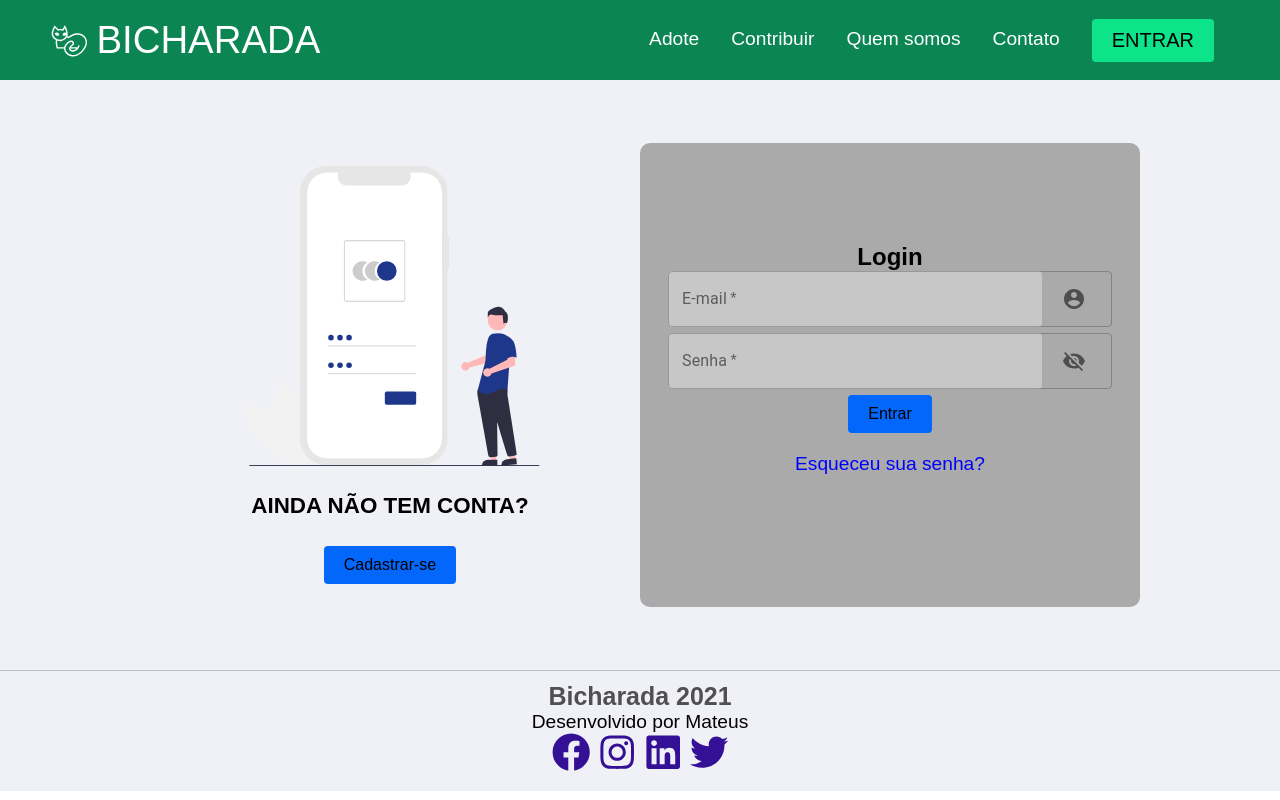
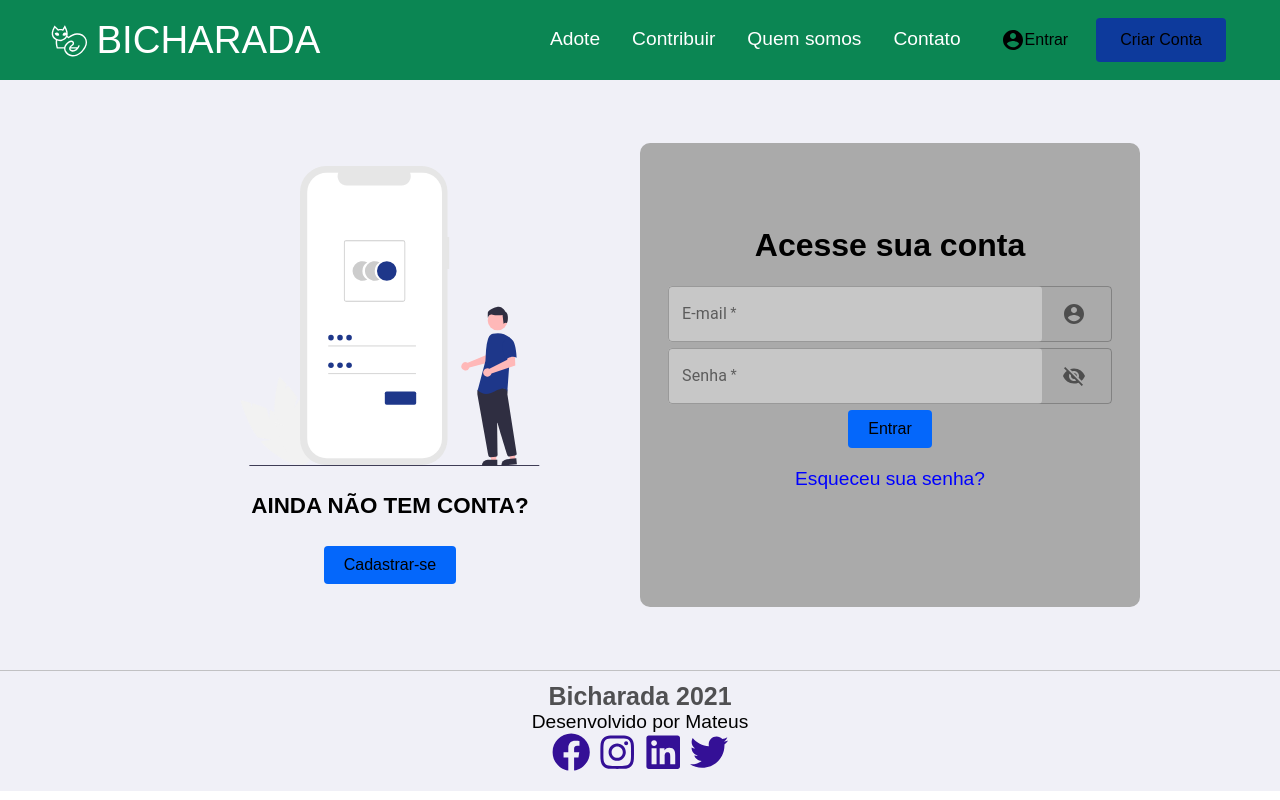
Before and after one commit to mateus-luciano/bicharada-web, a React (Create React App) app: page /login in a window 1280 px wide. Built offline with nearby package versions, Linux system fonts and the light colour scheme; no server answers.

Commit message:
header style

```diff
--- a/src/components/Header/index.jsx
+++ b/src/components/Header/index.jsx
@@ -1,9 +1,14 @@
 import React, { useState, useEffect } from 'react';
 import { useSelector, useDispatch } from 'react-redux';
 import { useHistory } from 'react-router-dom';
+
+import { IconContext } from 'react-icons/lib';
+
 import { FaBars, FaTimes } from 'react-icons/fa';
-import { IconContext } from 'react-icons/lib';
+import AccountCircleIcon from '@material-ui/icons/AccountCircle';
+
 import { Button } from '../../styles/global';
+
 import {
   Nav,
   NavbarContainer,
@@ -15,29 +20,48 @@ import {
   NavLinks,
   NavItemBtn,
   NavBtnLink,
+  ButtonLogin,
+  ButtonSignup,
+  ContainerNavbtn,
 } from './styles';
 
 import * as userActions from '../../store/modules/user/actions';
 
 export default () => {
   const history = useHistory();
+  const dispatch = useDispatch();
   const userData = useSelector((state) => state?.user);
 
   const [click, setClick] = useState(false);
   const [button, setButton] = useState(true);
-  const dispatch = useDispatch();
+  const [mobile, setMobile] = useState(false);
 
   const handleClick = () => setClick(!click);
   const closeMobileMenu = () => setClick(false);
-  const showButton = () => {
-    if (window.innerHeight <= 960) {
+  // const showButton = () => {
+  //   if (window.innerHeight <= 960) {
+  //     setButton(false);
+  //   } else {
+  //     setButton(true);
+  //   }
+  // };
+  // useEffect(() => {
+  //   showButton();
+  // }, []);
+
+  const isMobile = () => {
+    if (window.innerWidth <= 768) {
+      setMobile(true);
+      console.log('mobile');
       setButton(false);
     } else {
+      setMobile(false);
+      console.log('desktop');
       setButton(true);
     }
   };
   useEffect(() => {
-    showButton();
+    isMobile();
   }, []);
 
   function onLogout() {
@@ -45,7 +69,7 @@ export default () => {
     history.push('/login');
   }
 
-  window.addEventListener('resize', showButton);
+  window.addEventListener('resize', isMobile);
 
   return (
     <IconContext.Provider value={{ color: '#fff' }}>
@@ -95,11 +119,19 @@ export default () => {
               : (
                 <NavItemBtn>
                   { button ? (
-                    <NavBtnLink to="/login">
-                      <Button primary>
-                        ENTRAR
-                      </Button>
-                    </NavBtnLink>
+                    <ContainerNavbtn>
+                      <NavBtnLink to="/login">
+                        <ButtonLogin>
+                          <AccountCircleIcon />
+                          Entrar
+                        </ButtonLogin>
+                      </NavBtnLink>
+                      <NavBtnLink to="/sign-up">
+                        <ButtonSignup>
+                          Criar Conta
+                        </ButtonSignup>
+                      </NavBtnLink>
+                    </ContainerNavbtn>
                   ) : (
                     <NavBtnLink to="/login">
                       <Button fontBig primary>
--- a/src/components/Header/styles.jsx
+++ b/src/components/Header/styles.jsx
@@ -1,7 +1,7 @@
 import styled from 'styled-components';
 import { Link } from 'react-router-dom';
 import { GiHollowCat } from 'react-icons/gi';
-import { Container } from '../../styles/global';
+import { Container, Button } from '../../styles/global';
 
 export const Nav = styled.nav`
   background: #0b8653;
@@ -44,7 +44,7 @@ export const NavIcon = styled(GiHollowCat)`
 export const MobileIcon = styled.div`
   display: none;
 
-  @media screen and (max-width: 960px) {
+  @media(max-width: 768px) {
     display: block;
     position: absolute;
     top: 0;
@@ -61,11 +61,12 @@ export const NavMenu = styled.ul`
   list-style: none;
   text-align: center;
 
-  @media screen and (max-width: 960px) {
+  @media(max-width: 768px) {
     display: flex;
     flex-direction: column;
     width: 100%;
-    height: 90vh;
+    // height: 90vh;
+    height: 160vh;
     position: absolute;
     top: 80px;
     left: ${({ click }) => (click ? 0 : '-100%')};
@@ -84,7 +85,7 @@ export const NavItem = styled.li`
     border-bottom: 2px solid #d36205;
   }
 
-  @media screen and (max-witdh: 960px) {
+  @media(max-width: 768px) {
     width: 100%;
 
     &::hover {
@@ -101,21 +102,28 @@ export const NavLinks = styled(Link)`
   padding: 0.5rem 1rem;
   height: 100%;
 
-  @media screen and (max-witdh: 960px) {
+  @media(max-width: 768px) {
     width: 100%;
     text-align: center;
     padding: 2rem;
-    display: table;
+    // display: table;
+    border-bottom: 2px solid #aaa;
+    flex-direction: column;
+    align-items: flex-start;
 
     &:hover {
       color: #4b59f7;
       transition: all .3s ease;
     }
+
+    Button {
+      display: none;
+    }
   }
 `;
 
 export const NavItemBtn = styled.li`
-  @media screen and (max-witdh: 960px) {
+  @media(max-width: 768px) {
     width: 100%;
     height: 120px;
     display: flex;
@@ -131,7 +139,38 @@ export const NavBtnLink = styled(Link)`
   justify-content: center;
   align-items: center;
   text-decoration: none;
-  padding: 8px 16px;
+  padding: 8px 4px;
   border: none;
   outline: none;
 `;
+
+export const ButtonLogin = styled(Button)`
+  background: none;
+  transition: .3s;
+  display: flex;
+  justify-content: center;
+  align-items: center;
+
+  &:hover {
+    /* filter: brightness(0.95); */
+    background: #055a37;
+    color: #f0f0f7;
+  }
+`;
+
+export const ButtonSignup = styled(Button)`
+  background: #0d3a9c;
+  transition: .3s;
+  padding: 13px 24px;
+
+  &:hover {
+    /* filter: brightness(0.95); */
+    background: #062464;
+    color: #f0f0f7;
+  }
+`;
+
+export const ContainerNavbtn = styled.div`
+  display: flex;
+  flex-direction: row;
+`;
--- a/src/pages/Login/index.jsx
+++ b/src/pages/Login/index.jsx
@@ -23,6 +23,7 @@ import {
   LoginSection,
   Image,
   Title,
+  TitleForm,
   IntLink,
   Form,
   Input,
@@ -127,7 +128,9 @@ export default () => {
       </SignUpSection>
       <LoginSection>
         <Form onSubmit={handleStoreLogin}>
-          <h2>Login</h2>
+          <TitleForm>
+            Acesse sua conta
+          </TitleForm>
           <Input
             id="email"
             label="E-mail"
--- a/src/pages/Login/styles.jsx
+++ b/src/pages/Login/styles.jsx
@@ -64,6 +64,12 @@ export const Title = styled.h2`
   margin: 1.2em 0;
 `;
 
+export const TitleForm = styled.h1`
+  font-size: 2em;
+  line-height: 1em;
+  margin-bottom: 25px;
+`;
+
 export const IntLink = styled(Link)`
   text-decoration: none;
   font-weight: 600;
@@ -84,6 +90,7 @@ export const Form = styled.form`
   }
 
   Button {
+    // margin-top: 20px;
     @media(max-width: 960px) {
       width: 300px;
       margin-top: 2em;
```
